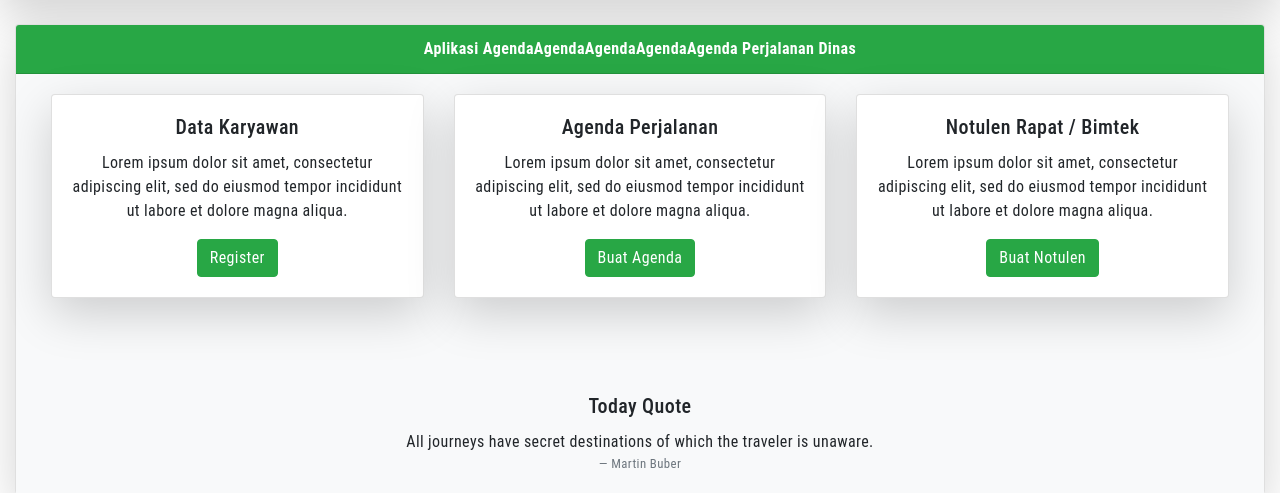
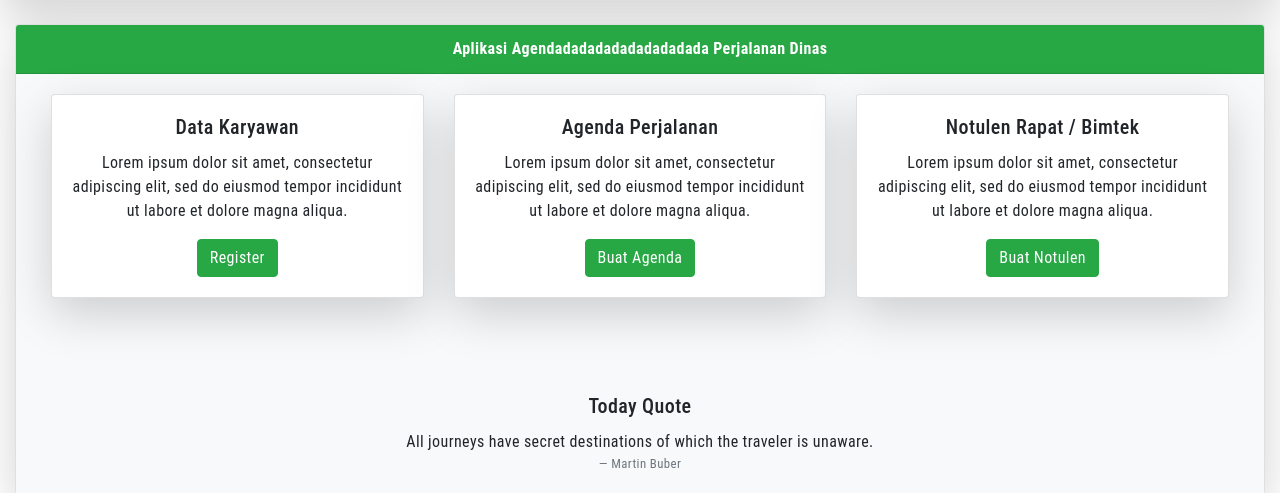
Before and after one commit to lenanbagus/realone_sppd320407, a PHP site: page / in a window 1280 px wide. Shown: the part 72-565 px from the top of the page. Run offline with PHP 8.4, Linux system fonts and the light colour scheme.

Commit message:
testing two times pushing direct to cpanel

```diff
--- a/index.php
+++ b/index.php
@@ -27,7 +27,7 @@
 		<br>
 		<div class="card text-center shadow-lg">
 			<div class="card-header bg-success text-white">
-				<strong>Aplikasi AgendaAgendaAgendaAgendaAgenda Perjalanan Dinas</strong>
+				<strong>Aplikasi Agendadadadadadadadadada Perjalanan Dinas</strong>
 			</div>
 			<div class="card-body bg-light">
 
```
